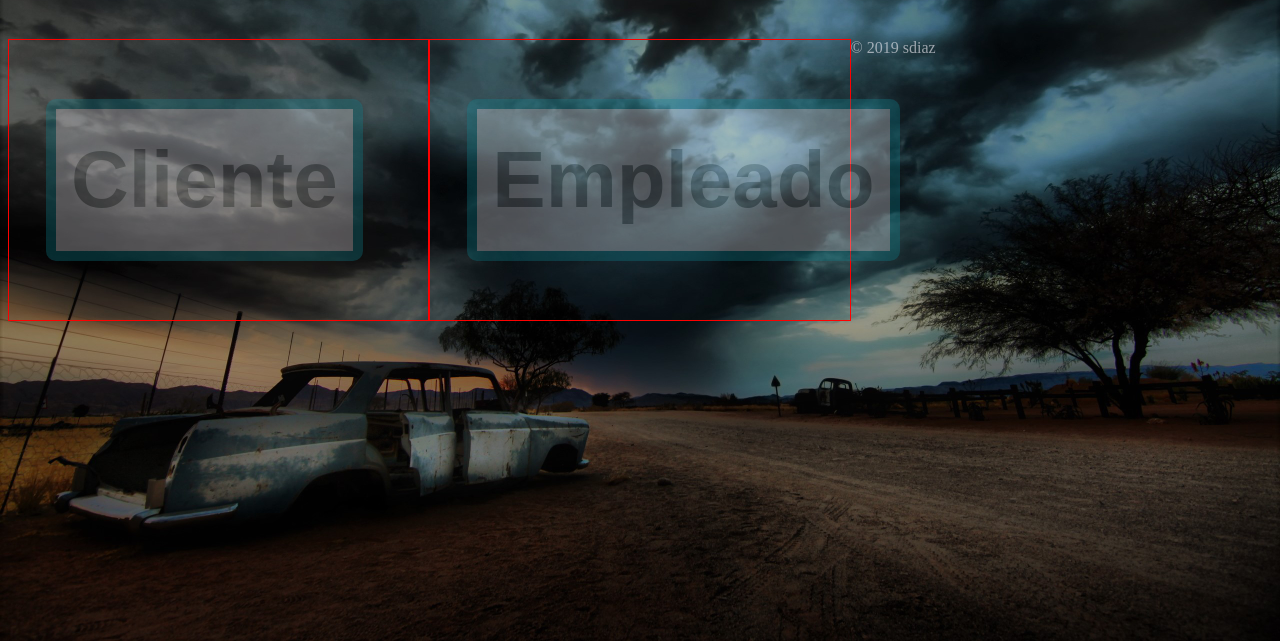
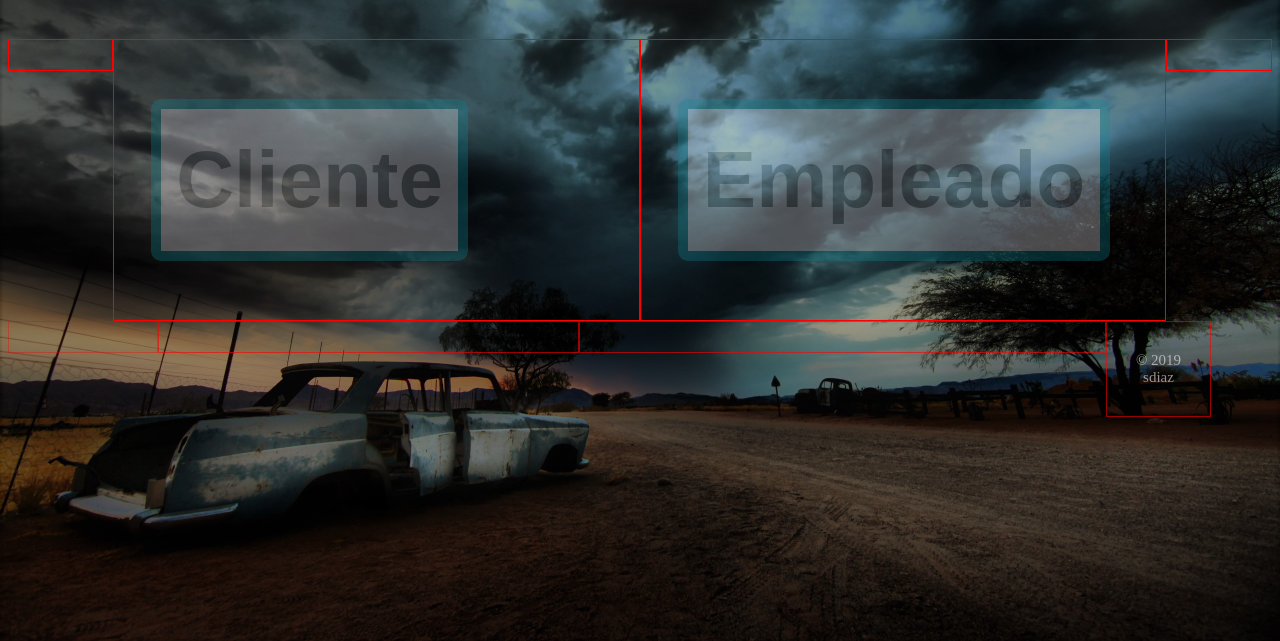
Before and after one commit to simondiaz/talleres_sdiaz, a plain HTML site: page talleres_sdiaz/index.html in a window 1280 px wide. Shown: the part 159-800 px from the top of the page. Drawn offline with Linux system fonts and the light colour scheme.

Commit message:
Mejora en la maquetación del Index

```diff
--- a/talleres_sdiaz/index.html
+++ b/talleres_sdiaz/index.html
@@ -9,25 +9,57 @@
 
     <body>
 
-        <div class="titulo">
-            <h1>Talleres Sdiaz</h1>
-        </div>
+        <header>
+            <div class="titulo">
+                <h1>Talleres Sdiaz</h1>
+            </div>
+        </header>
+
 
         <div class="botones">
-
-            <div class= "col-4">
+            <div class= "col-1"></div>
+            <div class= "col-5">
                 <a href=""><button class="button cliente">Cliente</button></a>
             </div>
 
-            <div class= "col-4">
+            <div class= "col-5">
                 <a href=""><button class="button empleado">Empleado</button></a>
             </div>
-
+            <div class= "col-1"></div>
         </div>
 
-        <div class="copy">
-            <p>&copy; 2019 sdiaz<p>
+        <div class= "pie">
+
+                <div  class= col-1 id="logo">
+                    <!-- <svg version="1.1"  xmlns="http://www.w3.org/2000/svg" xmlns:xlink="http://www.w3.org/1999/xlink" x="0px" y="0px"
+                        viewBox="0 0 48 48" style="enable-background:new 0 0 48 48;" xml:space="preserve">
+                        <path style="fill:#818384;" d="M13.999,24.717L14.756,20H17l-1.771,8h-1.98l-1.244-4.749L10.753,28h-1.98L7,20h2.246l0.743,4.828
+                        L11.184,20h1.632L13.999,24.717z"/>
+                        <path style="fill:#818384;" d="M25.999,24.717L26.756,20H29l-1.771,8h-1.98l-1.244-4.749L22.753,28h-1.98L19,20h2.246l0.743,4.828
+                        L23.184,20h1.632L25.999,24.717z"/>
+                        <path style="fill:#818384;" d="M37.999,24.717L38.756,20H41l-1.771,8h-1.98l-1.244-4.749L34.753,28h-1.98L31,20h2.246l0.743,4.828
+                        L35.184,20h1.632L37.999,24.717z"/>
+                        <rect x="10" y="13" style="fill:#27AB23;" width="10" height="2"/>
+                        <rect x="10" y="33" style="fill:#EF8B14;" width="10" height="2"/>
+                        <path style="fill:#27AB23;" d="M23,7.201V18h2V7.201C24.667,7.08,24.332,7,24,7S23.333,7.08,23,7.201z"/>
+                        <path style="fill:#818384;" d="M9.178,18c1.782-4.385,5.448-7.809,9.994-9.252c-1.702,2.13-3.001,5.367-3.668,9.252h2.021
+                        c0.976-5.371,3.19-8.969,5.475-9.799v-0.15C23.332,8.03,23.662,8,24,8s0.668,0.03,1,0.051v0.15c2.285,0.831,4.499,4.428,5.475,9.799
+                        h2.021c-0.667-3.885-1.966-7.122-3.668-9.252c4.546,1.443,8.212,4.866,9.994,9.252h2.128C38.471,11.021,31.819,6,24,6
+                        S9.529,11.021,7.05,18H9.178z"/>
+                        <path style="fill:#818384;" d="M38.822,30c-1.782,4.385-5.448,7.809-9.994,9.252c1.702-2.13,3.001-5.367,3.668-9.252h-2.021
+                        c-0.976,5.371-3.19,8.969-5.475,9.799v0.15C24.668,39.97,24.338,40,24,40s-0.668-0.03-1-0.051v-0.15
+                        c-2.285-0.831-4.499-4.428-5.475-9.799h-2.021c0.667,3.885,1.966,7.122,3.668,9.252C14.626,37.809,10.96,34.385,9.178,30H7.05
+                        C9.529,36.979,16.181,42,24,42s14.471-5.021,16.95-12H38.822z"/>
+                        <path style="fill:#E931BA;" d="M25,40.799V30h-2v10.799C23.333,40.92,23.668,41,24,41S24.667,40.92,25,40.799z"/>
+                    </svg> -->
+                </div>
+                <div class= col-4></div>
+                <div class= col-5></div>
+                <div class= col-1>
+                    <p>&copy; 2019 sdiaz<p>
+                </div>
         </div>
+
 
     </body>
 </html>
--- a/talleres_sdiaz/style.css
+++ b/talleres_sdiaz/style.css
@@ -99,7 +99,14 @@
 
 
 /* damos un estilo al copy */
-        .copy{
+        .pie{
                 color: #F1EEF5;
                 opacity: 0.6;
-        }
+                text-align: center;
+                font-size: 15px;
+                }
+
+        #logo{
+                width: 150px;
+                opacity: 0.6;
+                }
```
Also changed, not shown: talleres_sdiaz/enlaces.txt.
